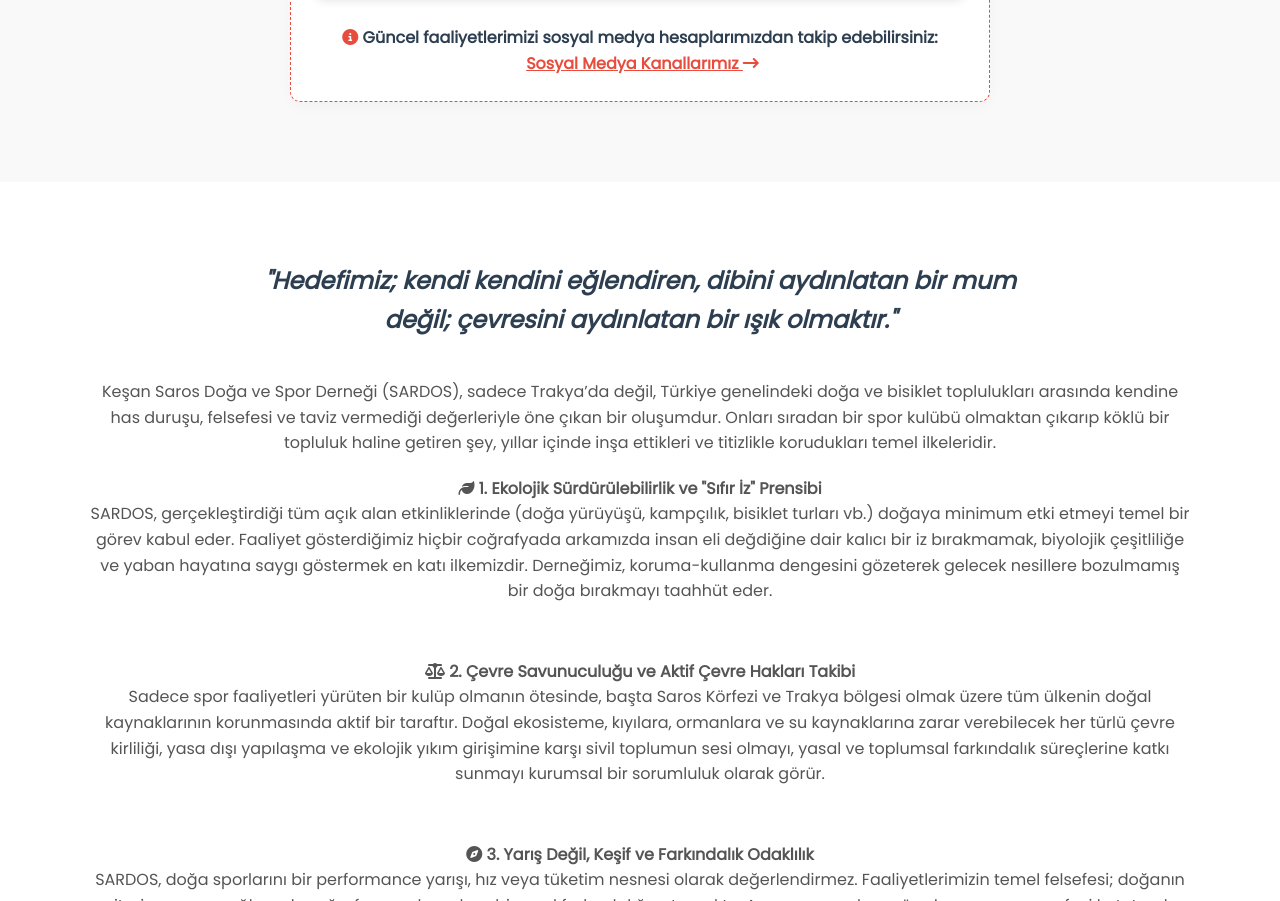
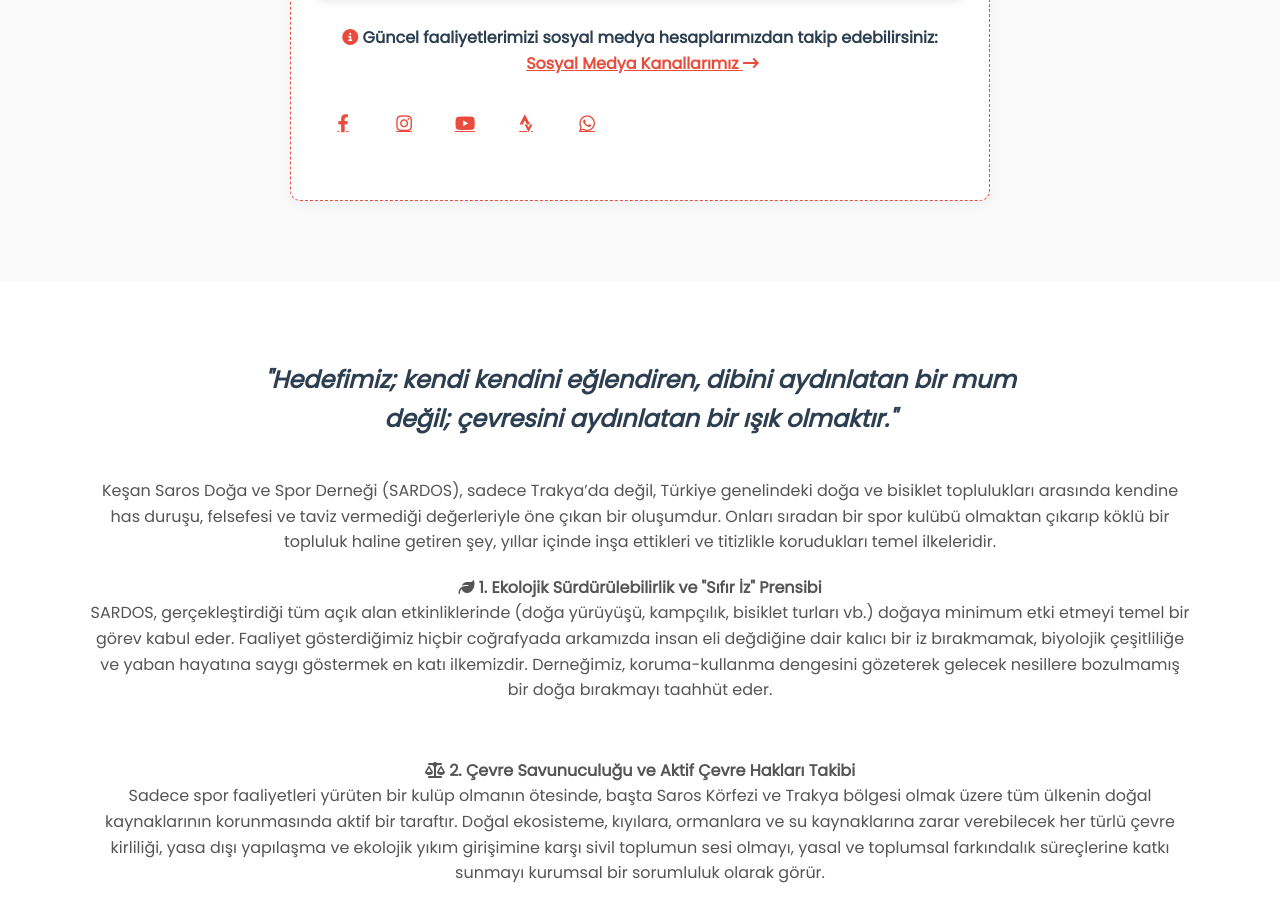
Before and after one commit to ferdimen/sardos, a plain HTML site: page index.html in a window 1280 px wide. Shown: the part 2540-3441 px from the top of the page. Drawn offline with Linux system fonts and the light colour scheme.

Commit message:
Update index.html

```diff
--- a/index.html
+++ b/index.html
@@ -674,6 +674,13 @@
                     <i class="fa-solid fa-circle-info" style="color: var(--primary-color);"></i>
                     Güncel faaliyetlerimizi sosyal medya hesaplarımızdan takip edebilirsiniz:
                     <a href="#iletisim">Sosyal Medya Kanallarımız <i class="fa-solid fa-arrow-right-long"></i></a>
+					 <div class="social-icons">
+                        <a href="https://www.facebook.com/sardos.kesan" target="_blank" class="fb" title="Facebook"><i class="fa-brands fa-facebook-f"></i></a>
+                        <a href="https://www.instagram.com/sardoskesan/" target="_blank" class="ig" title="Instagram"><i class="fa-brands fa-instagram"></i></a>
+                        <a href="https://www.youtube.com/channel/UCkPOk1g-i-Nt1G36lez3ujg" target="_blank" class="yt" title="YouTube"><i class="fa-brands fa-youtube"></i></a>
+                        <a href="https://www.strava.com/clubs/Sardos" target="_blank" class="st" title="Strava"><i class="fa-brands fa-strava"></i></a>
+                        <a href="https://wa.me/905469158600" target="_blank" class="wa" title="WhatsApp"><i class="fa-brands fa-whatsapp"></i></a>
+                    </div>
                 </p>
             </div>
         </div>
```
